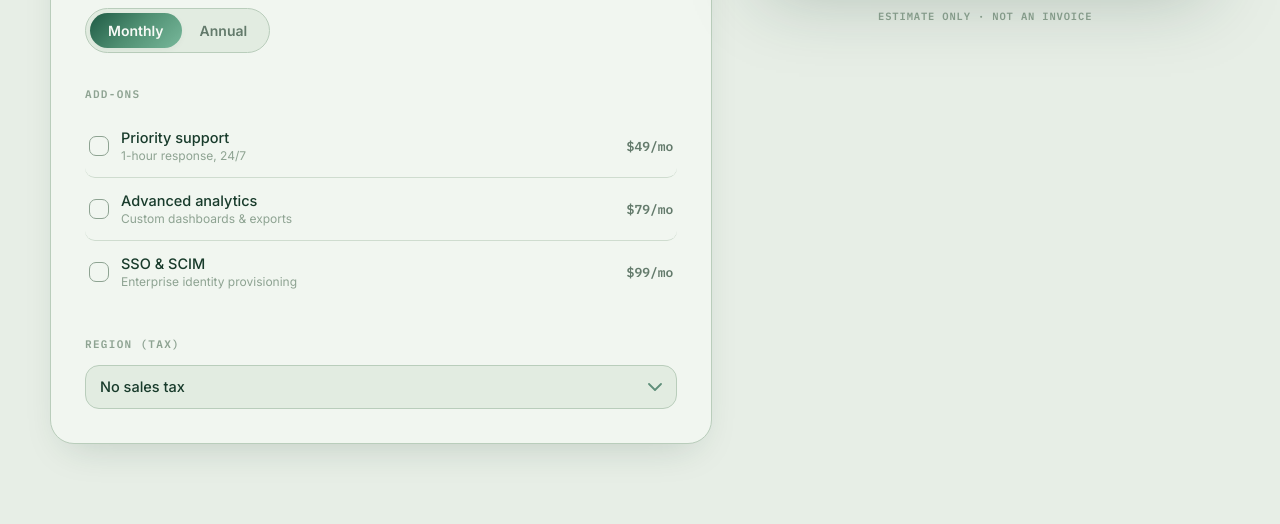
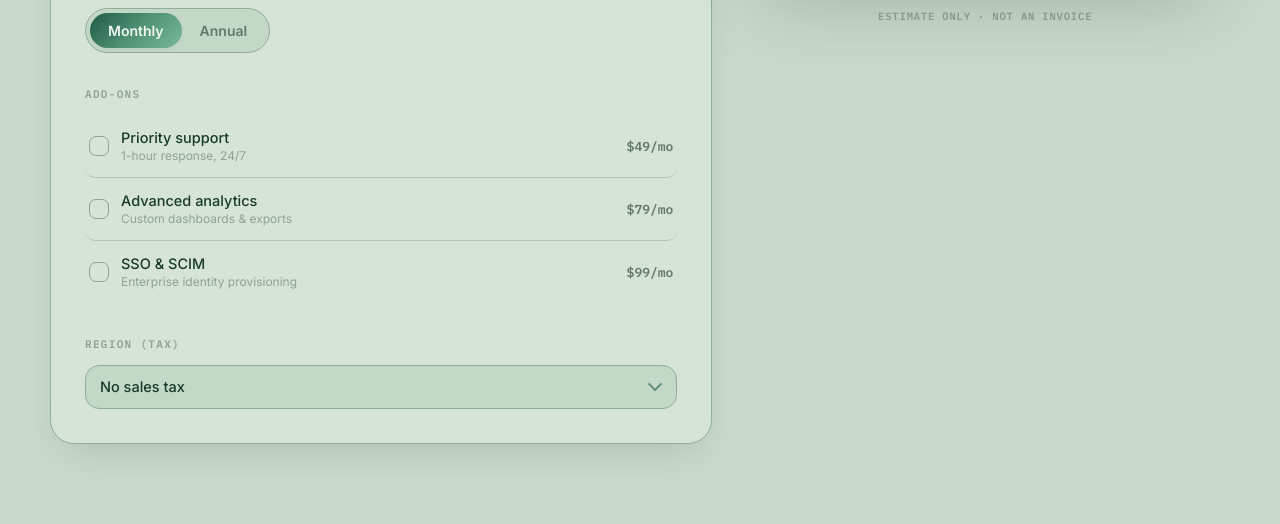
Before and after one commit to MinhaNawaz/Pricing-Calculator, a plain HTML site: page index.html in a window 1280 px wide. Shown: the part 639-1163 px from the top of the page. Drawn offline with Linux system fonts and the light colour scheme.

Commit message:
Update style.css

```diff
--- a/style.css
+++ b/style.css
@@ -1,19 +1,19 @@
 :root{
-  --bg:#E7EEE6;
-  --bg-2:#DDE8DC;
-  --card:#F1F6F0;
-  --card-2:#E2ECE1;
-  --line:#B9CDBB;
-  --line-soft:#CFDCCF;
+  --bg:#C9D9CC;
+  --bg-2:#B8CFBD;
+  --card:#D6E4D7;
+  --card-2:#C3D8C6;
+  --line:#8EAE98;
+  --line-soft:#AFC6B4;
   --text:#183B2B;
   --muted:#637A6B;
   --muted-2:#8EA392;
   --violet:#1F5B45;
-  --violet-soft:#D5E7DC;
+  --violet-soft:#B9D5C2;
   --coral:#5FAF91;
-  --coral-soft:#DCEFE6;
+  --coral-soft:#BFE0D0;
   --mint:#2F8063;
-  --mint-soft:#D7EBE0;
+  --mint-soft:#B9DCC9;
   --gradient:linear-gradient(135deg, #1F5B45 0%, #4F8F72 48%, #78B89B 100%);
   --shadow-sm:0 2px 10px -4px rgba(24,59,43,.12);
   --shadow-md:0 16px 40px -18px rgba(24,59,43,.22);
@@ -199,14 +199,14 @@ input[type="range"]::-webkit-slider-thumb{
   -webkit-appearance:none;
   width:20px; height:20px;
   border-radius:50%;
-  background:#F1F6F0;
+  background:#D6E4D7;
   cursor:pointer;
   border:3px solid var(--violet);
   box-shadow:var(--shadow-sm);
 }
 input[type="range"]::-moz-range-thumb{
   width:20px; height:20px; border-radius:50%;
-  background:#F1F6F0; cursor:pointer;
+  background:#D6E4D7; cursor:pointer;
   border:3px solid var(--violet); box-shadow:var(--shadow-sm);
 }
 :focus-visible{ outline:2px solid var(--violet); outline-offset:2px; }
@@ -243,7 +243,7 @@ input[type="range"]::-moz-range-thumb{
   transition:background .15s ease, color .15s ease, box-shadow .15s ease;
 }
 .toggle button.active{
-  background:var(--gradient); color:#F7FAF6;
+  background:var(--gradient); color:#EFF5F0;
   box-shadow:var(--shadow-sm);
 }
 .toggle-note{
@@ -268,7 +268,7 @@ input[type="range"]::-moz-range-thumb{
   display:flex; align-items:center; justify-content:center;
   transition:border-color .15s ease, background .15s ease;
   flex-shrink:0;
-  background:#F1F6F0;
+  background:#D6E4D7;
 }
 .checkbox svg{ opacity:0; transition:opacity .15s ease; width:12px; height:12px; }
 .addon.checked .checkbox{ background:var(--gradient); border-color:transparent; }
```
